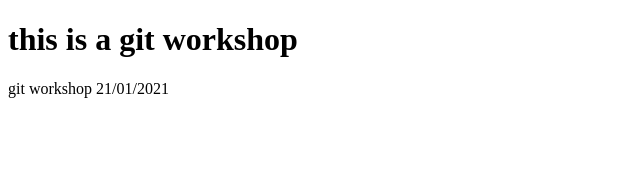
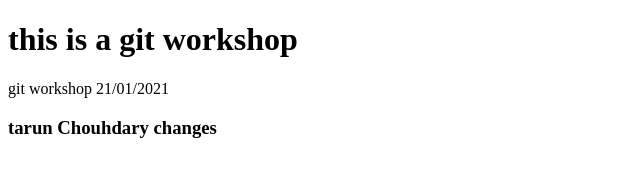
Before and after one commit to tarunchoudhary1805/git-demo, a plain HTML site: page index.html in a window 1280 px wide. Shown: the whole page, without its empty margins (0-640 px from the left). Drawn offline with Linux system fonts and the light colour scheme.

Commit message:
tarun | chnages

```diff
--- a/index.html
+++ b/index.html
@@ -10,6 +10,7 @@
 <body>
     <h1>this is a git workshop</h1>
     <p>git workshop 21/01/2021</p>
+    <h3>tarun Chouhdary changes</h3>
 </body>
 
 </html>
```
